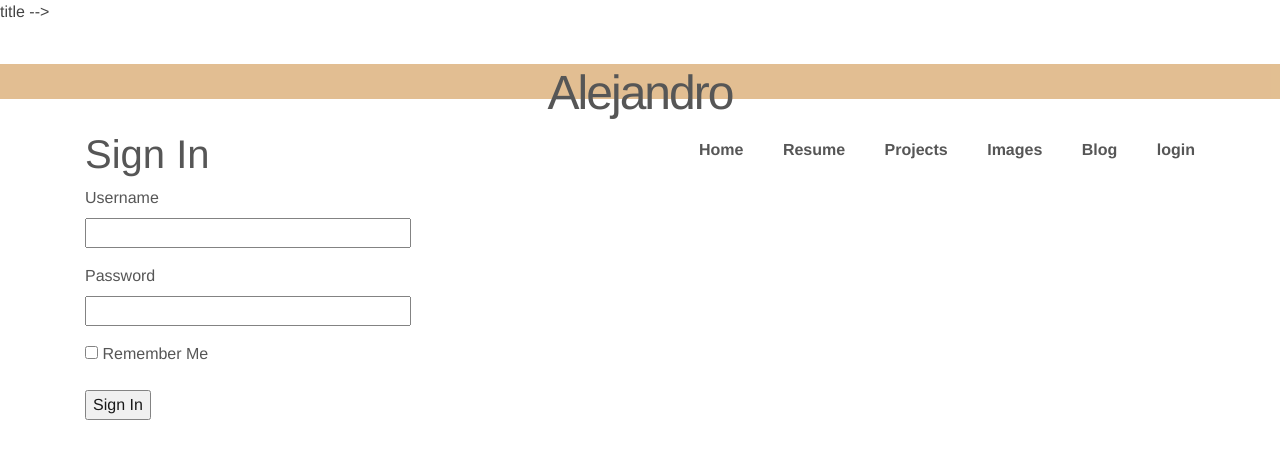
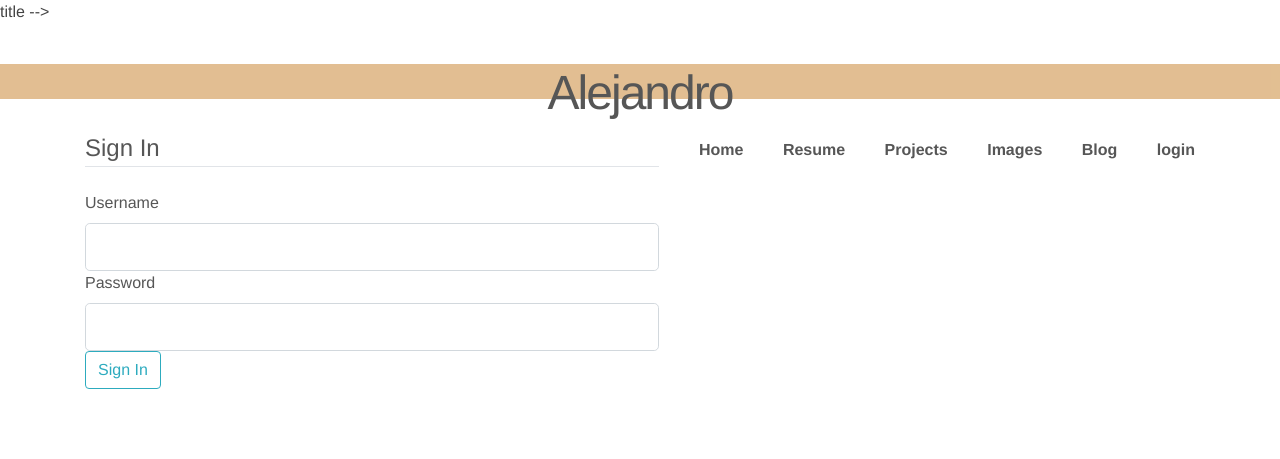
Before and after one commit to amloren1/aboutMe, a Flask app: page /login in a window 1280 px wide. Shown: the top 459 px of the page. Run offline with Flask 2, Linux system fonts and the light colour scheme; some libraries are stand-ins or nearby versions.

Commit message:
new sign in page

```diff
--- a/app/forms.py
+++ b/app/forms.py
@@ -18,7 +18,7 @@ class MessagesForm(FlaskForm):
     # first arg of each field is a descriptor or label
     # second is validator, optional. DataRequired makes sure that the field is filled
     name = StringField('Username', validators=[DataRequired()])
-    email = StringField('Password', validators=[Email()])
+    email = StringField('Email', validators=[DataRequired(),Email()])
     message = PasswordField('Password', validators=[DataRequired()])
     #remember_me = BooleanField('Remember Me')
     submit = SubmitField('Submit')
--- a/app/routes.py
+++ b/app/routes.py
@@ -46,7 +46,7 @@ def login():
     if form.validate_on_submit():
         flash('Login requested for user {}, remember_me={}'.format(
             form.username.data, form.remember_me.data))
-        return redirect('/blog')
+        return redirect('/images')
     return render_template('login.html', title='Sign In', form=form)
 
 if __name__ == '__main__':
--- a/app/templates/login.html
+++ b/app/templates/login.html
@@ -1,18 +1,27 @@
 {% extends "layout.html" %}
 
 {% block content %}
-    <h1>Sign In</h1>
+    <div class="content-section"></div>
     <form action="" method="post" novalidate>
         {{ form.hidden_tag() }}
-        <p>
-            {{ form.username.label }}<br>
-            {{ form.username(size=32) }}
-        </p>
-        <p>
-            {{ form.password.label }}<br>
-            {{ form.password(size=32) }}
-        </p>
-        <p>{{ form.remember_me() }} {{ form.remember_me.label }}</p>
-        <p>{{ form.submit() }}</p>
+        <fieldset class="form_group">
+            <legend class="border-bottom mb-4"> Sign In </legend>
+
+        <div class="form_group">
+            {{ form.username.label(class="form-control-label") }}
+            {{ form.username(class="form-control form-control-lg") }}
+        </div>
+
+        <div class="form_group">
+            {{ form.password.label(class="form-control-label") }}
+            {{ form.password(class="form-control form-control-lg") }}
+        </div>
+
+        <div class="form_group">
+            {{ form.submit(class="btn btn-outline-info") }}
+        </div>
+
+    </fieldset>
     </form>
+    </div>
 {% endblock content %}
```
